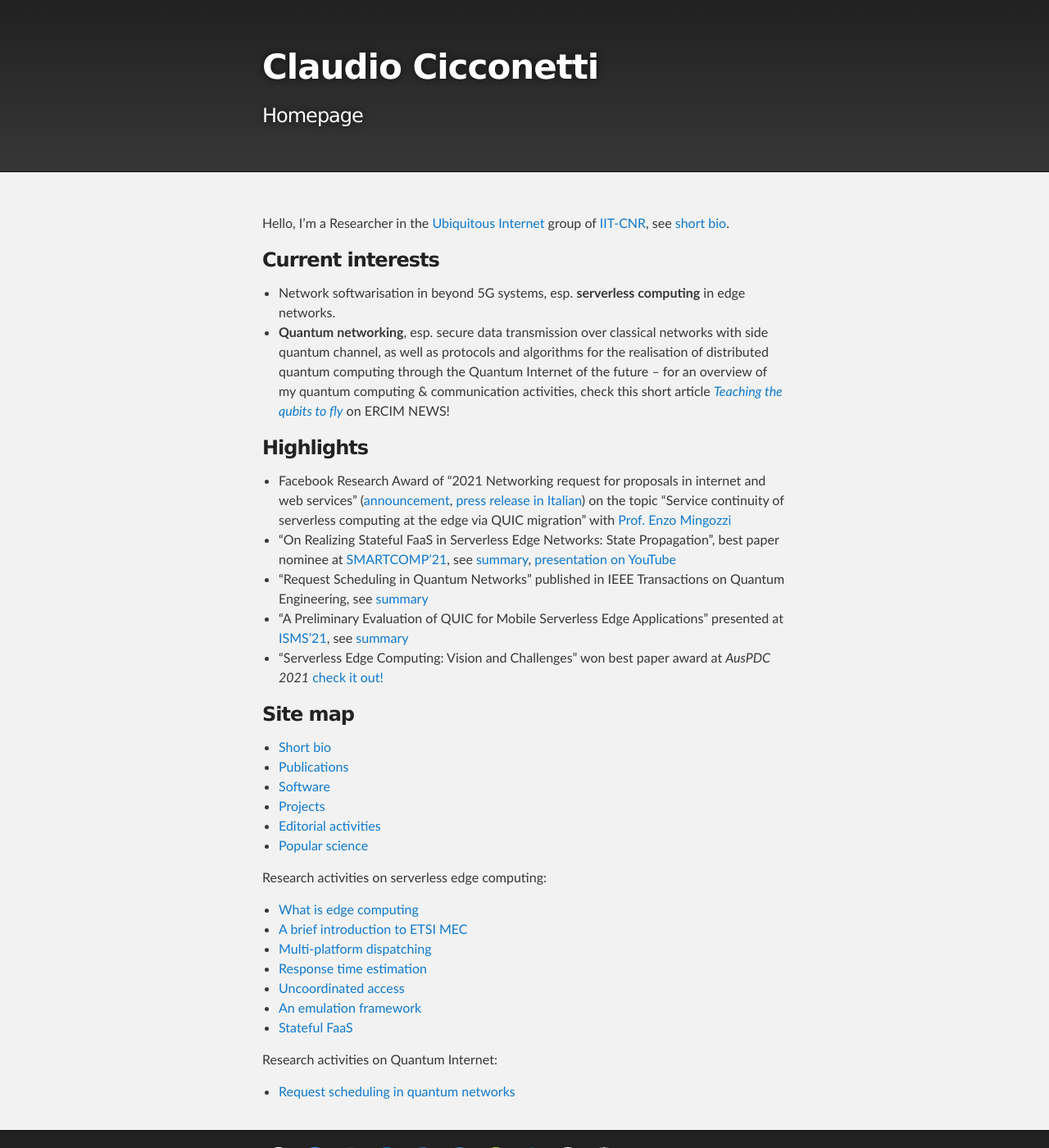
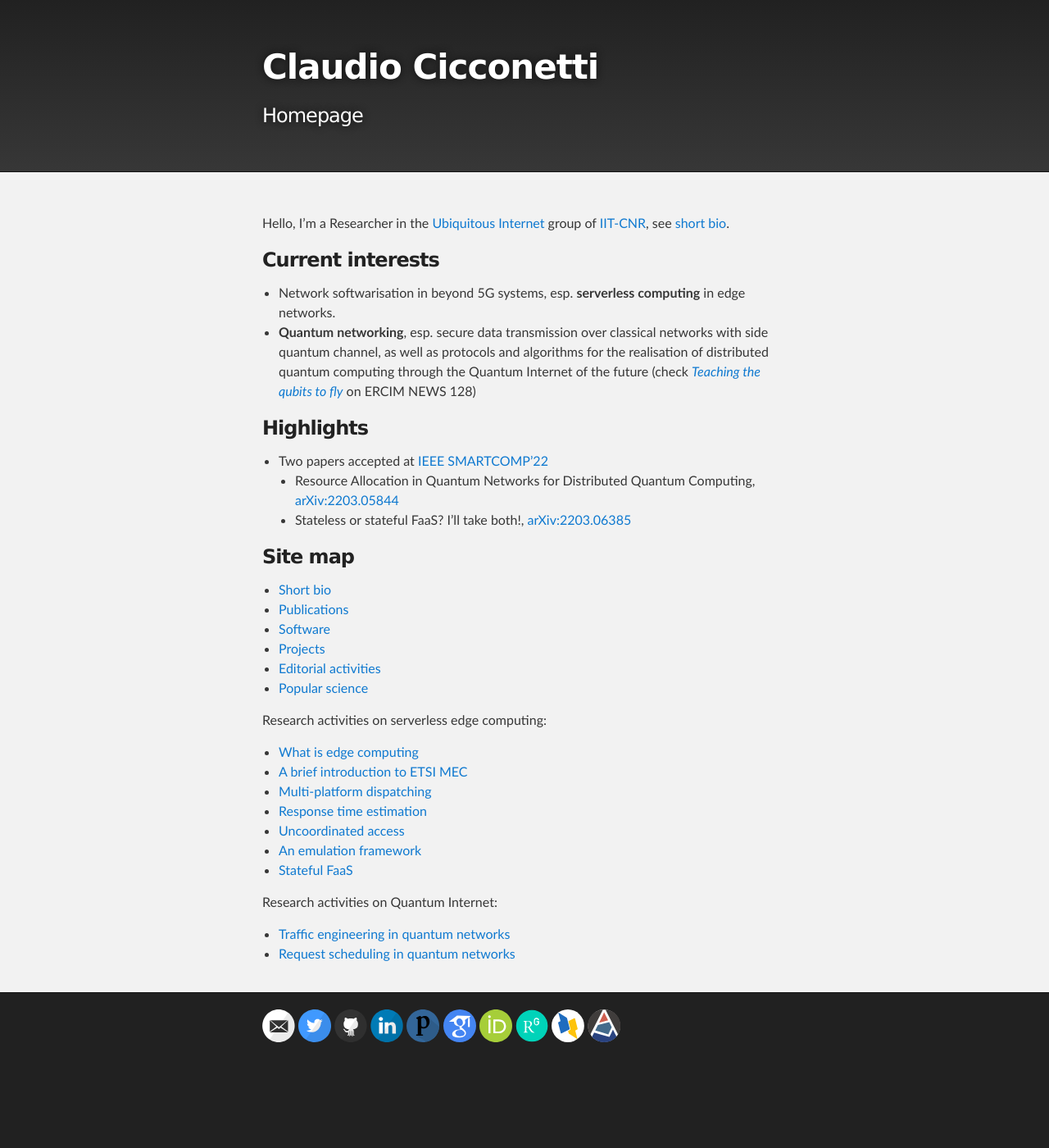
Before and after one commit to ccicconetti/ccicconetti.github.io, a Jekyll site: the page built from index.md, in a window 1280 px wide and 1400 px high. Shown: the whole window at 82% size. Built offline with Jekyll 4.4.1, drawn with Linux system fonts in a browser that asks for light colours.

Commit message:
Add SMARTCOMP'22 paper on quantum networks
Restructure a bit the home and bio pages

```diff
--- a/index.md
+++ b/index.md
@@ -8,15 +8,13 @@ Hello, I'm a Researcher in the [Ubiquitous Internet](https://ui.iit.cnr.it/en/)
 ### Current interests
 
 - Network softwarisation in beyond 5G systems, esp. **serverless computing** in edge networks.
-- **Quantum networking**, esp. secure data transmission over classical networks with side quantum channel, as well as protocols and algorithms for the realisation of distributed quantum computing through the Quantum Internet of the future -- for an overview of my quantum computing & communication activities, check this short article [_Teaching the qubits to fly_](https://ercim-news.ercim.eu/en128/special/teaching-the-qubits-to-fly) on ERCIM NEWS!
+- **Quantum networking**, esp. secure data transmission over classical networks with side quantum channel, as well as protocols and algorithms for the realisation of distributed quantum computing through the Quantum Internet of the future (check [_Teaching the qubits to fly_](https://ercim-news.ercim.eu/en128/special/teaching-the-qubits-to-fly) on ERCIM NEWS 128)
 
 ### Highlights
 
-- Facebook Research Award of "2021 Networking request for proposals in internet and web services" ([announcement](https://research.fb.com/blog/2021/08/announcing-the-winners-of-the-2021-networking-request-for-proposals-in-internet-and-web-services/), [press release in Italian](https://www.unipi.it/index.php/news/item/21844-un-progetto-di-universita-di-pisa-e-cnr-pisano-vince-il-facebook-research-award)) on the topic "Service continuity of serverless computing at the edge via QUIC migration" with [Prof. Enzo Mingozzi](http://www2.ing.unipi.it/~a009395/home/index.htm)
-- "On Realizing Stateful FaaS in Serverless Edge Networks: State Propagation", best paper nominee at [SMARTCOMP'21](https://www.smart-comp.info/), see [summary](statefulfaas.md), [presentation on YouTube](https://youtu.be/gc1pQ56UMAA)
-- "Request Scheduling in Quantum Networks" published in IEEE Transactions on Quantum Engineering, see [summary](tqe2021.md)
-- "A Preliminary Evaluation of QUIC for Mobile Serverless Edge Applications" presented at [ISMS'21](http://wowmom2021.iit.cnr.it/workshops/isms-2021/), see [summary](isms2021.md)
-- "Serverless Edge Computing: Vision and Challenges" won best paper award at _AusPDC 2021_ [check it out!](https://dl.acm.org/doi/10.1145/3437378.3444367)
+- Two papers accepted at [IEEE SMARTCOMP'22](https://smartcomp.aalto.fi/)
+  - Resource Allocation in Quantum Networks for Distributed Quantum Computing, [arXiv:2203.05844](https://arxiv.org/abs/2203.05844)
+  - Stateless or stateful FaaS? I’ll take both!, [arXiv:2203.06385](https://arxiv.org/abs/2203.06385)
 
 ### Site map
 
@@ -38,4 +36,5 @@ Research activities on serverless edge computing:
 - [Stateful FaaS](statefulfaas.md)
 
 Research activities on Quantum Internet:
+- [Traffic engineering in quantum networks](qnetprov.md)
 - [Request scheduling in quantum networks](tqe2021.md)
```
Also changed, not shown: bio.md (+7 -0 lines), popular.md (+5 -0 lines), qnetprov.md (added, +32 -0 lines), pictures/quantum-internet.png (added).
